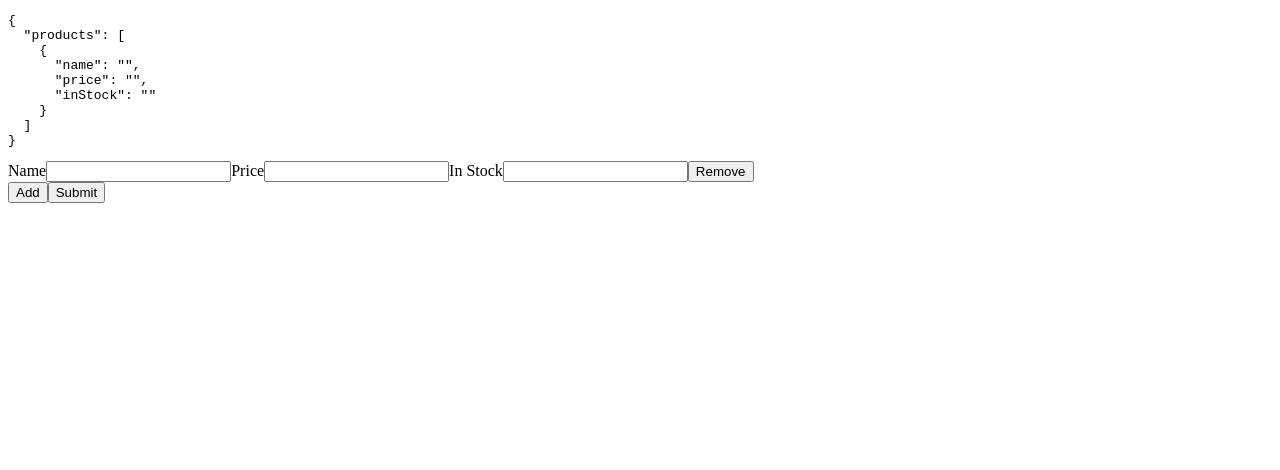
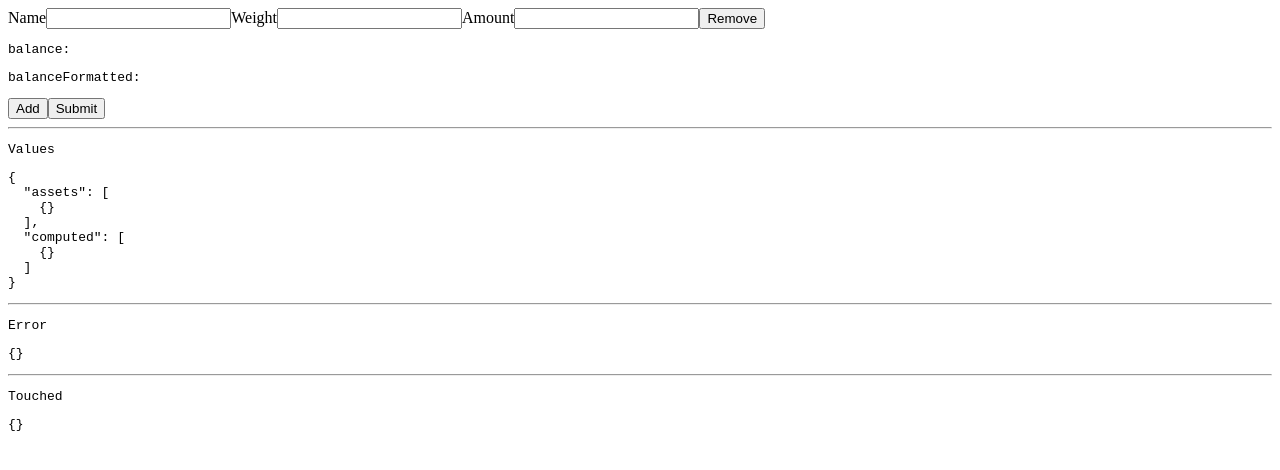
Before and after one commit to ctsin/async-input, a React (Create React App) app: page / in a window 1280 px wide. Shown: the top 470 px of the page. Built offline with nearby package versions, Linux system fonts and the light colour scheme.

Commit message:
validated the different ways to update Formik values

```diff
--- a/src/App.tsx
+++ b/src/App.tsx
@@ -8,12 +8,14 @@ import { BankCard } from "./Components/BankCard";
 import { CreatePool } from "./Components/CreatePool";
 import { Validation } from "./Components/Validation";
 import { FieldWithArray } from "./Components/FieldWithArray";
+import { FieldArrayUseEffect } from "./Components/FieldArrayUseEffect";
 
 export const App = () => {
   const queryClient = new QueryClient();
   return (
     <QueryClientProvider client={queryClient}>
-      <FieldWithArray />
+      <FieldArrayUseEffect />
+      {/* <FieldWithArray /> */}
       {/* <Validation /> */}
       {/* <CreatePool /> */}
       {/* <PlainInput /> */}
--- /dev/null
+++ b/src/Components/FieldArrayUseEffect.tsx
@@ -0,0 +1,208 @@
+import {
+  Formik,
+  Field,
+  Form,
+  useFormikContext,
+  FieldArray,
+  useField,
+} from "formik";
+import { isString, isUndefined } from "lodash";
+import { useEffect } from "react";
+import { NumberFormatValues, NumericFormat } from "react-number-format";
+
+interface AssetRaw {
+  name: string;
+  weight: number;
+  amount: number;
+}
+type Asset = Partial<AssetRaw>;
+type Assets = Asset[];
+
+interface ComputedPropsRaw {
+  balance: number;
+  balanceFormatted: string;
+  weightFormatted: string;
+  amountFormatted: string;
+  amountError: string;
+}
+type ComputedProps = Partial<ComputedPropsRaw>;
+type Computed = ComputedProps[];
+
+interface Values {
+  assets: Assets;
+  computed: Computed;
+}
+
+const asset: Asset = { name: undefined, weight: undefined, amount: undefined };
+const computedProps: ComputedProps = {
+  balance: undefined,
+  balanceFormatted: undefined,
+  weightFormatted: undefined,
+  amountFormatted: undefined,
+  amountError: undefined,
+};
+
+const initialValues: Values = {
+  assets: [asset],
+  computed: [computedProps],
+};
+
+type AssetName = keyof Asset;
+const assetKeyOf = (index: number) => (name: AssetName) =>
+  `assets.${index}.${name}`;
+
+type ComputedName = keyof ComputedProps;
+const computedKeyOf =
+  (index: number) => (name: Exclude<ComputedName, AssetName>) =>
+    `computed.${index}.${name}`;
+
+export const FieldArrayUseEffect = () => (
+  <Formik
+    initialValues={initialValues}
+    // 必须要具体的 Field，这里 computed: [] 不能为 boolean
+    // initialTouched={{ computed: true }}
+    onSubmit={(values) => {
+      alert(JSON.stringify(values, null, 2));
+    }}
+  >
+    <MainForm />
+  </Formik>
+);
+
+const MainForm = () => {
+  const { values, errors, touched } = useFormikContext<Values>();
+  return (
+    <Form>
+      <FieldArray name="assets">
+        {({ push, remove }) => {
+          return (
+            <div className="row">
+              {values.assets.map((asset, index) => {
+                return (
+                  <div key={index}>
+                    <label htmlFor={`assets.${index}.name`}>Name</label>
+                    <Field name={`assets.${index}.name`} />
+                    <label htmlFor={`assets.${index}.weight`}>Weight</label>
+                    <Weight index={index} />
+                    <label htmlFor={`assets.${index}.amount`}>Amount</label>
+                    <Field name={`assets.${index}.amount`} type="number" />
+                    <button type="button" onClick={() => remove(index)}>
+                      Remove
+                    </button>
+                    <Balance index={index} />
+                  </div>
+                );
+              })}
+              <button type="button" onClick={() => push({})}>
+                Add
+              </button>
+              <button type="submit">Submit</button>
+            </div>
+          );
+        }}
+      </FieldArray>
+      <hr />
+      <pre>Values</pre>
+      <pre>{JSON.stringify(values, null, 2)}</pre>
+      <hr />
+      <pre>Error</pre>
+      <pre>{JSON.stringify(errors, null, 2)}</pre>
+      <hr />
+      <pre>Touched</pre>
+      <pre>{JSON.stringify(touched, null, 2)}</pre>
+    </Form>
+  );
+};
+
+const Weight = ({ index }: { index: number }) => {
+  const getAssetOf = assetKeyOf(index);
+  const getComputedOf = computedKeyOf(index);
+  const weightName = getAssetOf("weight");
+  const weightFormattedName = getComputedOf("weightFormatted");
+  // 尝试范型 Values["assets"][number]["name"]
+  // T 必须接受 extends AssetName 约束
+  // type ValueOf<T extends AssetName> = Values["assets"][number][T];
+  const [
+    { onChange: _, ...restField },
+    { value: weight },
+    { setValue: setWeight },
+  ] = useField<Asset["weight"]>(weightName);
+
+  const [, , { setValue: setWeightFormatted }] =
+    useField<ComputedProps["amountFormatted"]>(weightFormattedName);
+
+  const [{ value: computed }, , { setValue: setComputed }] =
+    useField<ComputedProps>(`computed.${index}`);
+
+  useEffect(() => {
+    if (isUndefined(weight)) return;
+
+    // setWeightFormatted(weight.toFixed(2));
+
+    // setComputed({
+    //   ...computed,
+    //   weightFormatted: weight.toFixed(2),
+    //   balance: Number((weight * Math.random() * 10).toFixed(2)),
+    // });
+    // 批量更新需要移除 `computed`, `weightFormatted` 依赖
+    // eslint-disable-next-line react-hooks/exhaustive-deps
+  }, [weight]);
+
+  const onValueChange = ({
+    floatValue,
+    formattedValue,
+  }: NumberFormatValues) => {
+    setWeight(floatValue);
+
+    // 在 `onValueChange` 里对索引位置批量更新，似乎也没有性能问题。
+    setComputed({
+      ...computed,
+      balanceFormatted: formattedValue,
+      balance: floatValue,
+    });
+  };
+
+  return (
+    <NumericFormat
+      {...restField}
+      onValueChange={onValueChange}
+      thousandSeparator=","
+      prefix="$"
+    />
+  );
+};
+
+interface BalanceProps {
+  index: number;
+}
+const Balance = ({ index }: BalanceProps) => {
+  const getComputedOf = computedKeyOf(index);
+  const balanceName = getComputedOf("balance");
+  const balanceFormattedName = getComputedOf("balanceFormatted");
+  const validate = (value: ComputedProps["balance"]) => {
+    if (isUndefined(value)) return;
+
+    if (value > 100) return "balance exceeded";
+  };
+  const [, { value: balance, error }] = useField<ComputedProps["balance"]>({
+    name: balanceName,
+    validate,
+  });
+  const [, { value: balanceFormatted, error: balanceError }] = useField<
+    ComputedProps["balanceFormatted"]
+  >({
+    name: balanceFormattedName,
+  });
+
+  return (
+    <>
+      <pre>
+        balance: {balance} {isString(error) ? <b>{error}</b> : null}
+      </pre>
+      <pre>
+        balanceFormatted: {balanceFormatted}{" "}
+        {isString(balanceError) ? balanceError : null}
+      </pre>
+    </>
+  );
+};
--- a/src/Components/FieldWithArray.tsx
+++ b/src/Components/FieldWithArray.tsx
@@ -1,3 +1,4 @@
+import { useForm } from "antd/es/form/Form";
 import {
   Formik,
   Field,
@@ -19,6 +20,8 @@ type Values = typeof initialValues;
 export const FieldWithArray = () => (
   <Formik
     initialValues={initialValues}
+    // initialTouched 的设置方式
+    initialTouched={{ products: [{ name: true, price: true, inStock: true }] }}
     onSubmit={(values) => {
       alert(JSON.stringify(values, null, 2));
     }}
@@ -28,28 +31,39 @@ export const FieldWithArray = () => (
 );
 
 const MainForm = () => {
-  const { values } = useFormikContext<Values>();
+  const { values, touched, setFieldValue } = useFormikContext<Values>();
   const [{ value: products }, , { setValue }] =
     useField<Values["products"]>("products");
-  console.log(
-    "🚀 ~ file: FieldWithArray.tsx:68 ~ MainForm ~ products:",
-    products
-  );
-
   return (
     <Form>
       <pre>{JSON.stringify(values, null, 2)}</pre>
+      <pre>{JSON.stringify(touched, null, 2)}</pre>
+      {/* FieldArray[name] 作为 FieldArray.helper 操作的基准 */}
       <FieldArray name="products">
         {({ push, remove }) => {
           return (
             <div>
               {values.products.map((product, index) => {
                 return (
-                  <div key={product.name}>
+                  <div key={index}>
                     <label htmlFor="name">Name</label>
                     <Field
-                      onChange={() => {
-                        setValue([{ name: "1", price: "2", inStock: "3" }]);
+                      onChange={({
+                        target: { value },
+                      }: ChangeEvent<HTMLInputElement>) => {
+                        console.log(
+                          "🚀 ~ file: FieldWithArray.tsx:50 ~ {values.products.map ~ value:",
+                          value
+                        );
+                        // 可以工作
+                        // setValue([{ name: "1", price: "2", inStock: "3" }]);
+
+                        // 可以工作，但会导致丢失控件焦点
+                        setFieldValue(`products.${index}`, {
+                          name: `${value}1`,
+                          price: `${value}2`,
+                          inStock: `${value}3`,
+                        });
 
                         // setIn 不太行
                         // setIn(values, ["products", index].join("."), {
@@ -61,7 +75,7 @@ const MainForm = () => {
                       name={`products.${index}.name`}
                     />
                     <label htmlFor="price">Price</label>
-                    <Field name={`products.${index}.price`} />
+                    <Price index={index} />
                     <label htmlFor="inStock">In Stock</label>
                     <Field name={`products.${index}.inStock`} />
                     <button type="button" onClick={() => remove(index)}>
@@ -81,3 +95,36 @@ const MainForm = () => {
     </Form>
   );
 };
+
+const Price = ({ index }: { index: number }) => {
+  const { setFieldValue } = useFormikContext<Values>();
+  const price = `products.${index}.price`;
+  const inStock = `products.${index}.inStock`;
+  const indexedProduct = `products.${index}`;
+  // 尝试范型 Values["products"][number]["name"]
+  const [, , { setValue: setPrice }] =
+    useField<Values["products"][number]["name"]>(price);
+  const [, , { setValue: setInStock }] =
+    useField<Values["products"][number]["inStock"]>(inStock);
+
+  const [, { value: indexedProductValue }, { setValue: setIndexedProduct }] =
+    useField<Values["products"][number]>(indexedProduct);
+
+  return (
+    <Field
+      name={price}
+      onChange={({ target: { value } }: ChangeEvent<HTMLInputElement>) => {
+        // 最后的理论：还是要每个键单独更新值。
+        setPrice(value);
+        // setInStock(value.toUpperCase());
+
+        // 可以工作，但是 price 却没有正确地输入，且不能连续输入。
+        // setIndexedProduct({
+        //   ...indexedProductValue,
+        //   name: value,
+        //   inStock: value,
+        // });
+      }}
+    />
+  );
+};
```
Also changed, not shown: src/Components/基于FieldArray删除表单行的潜在风险.png (added).
